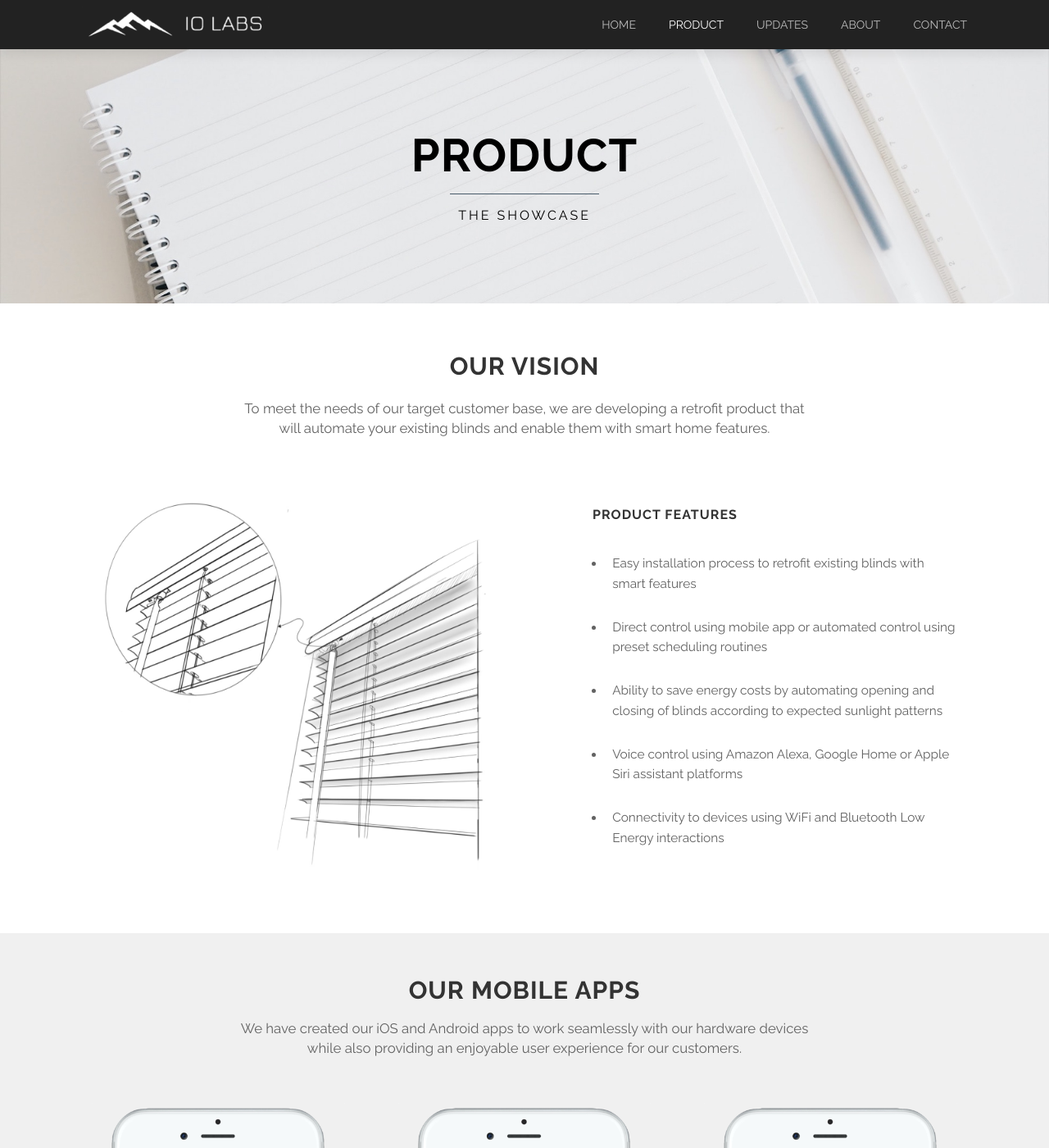
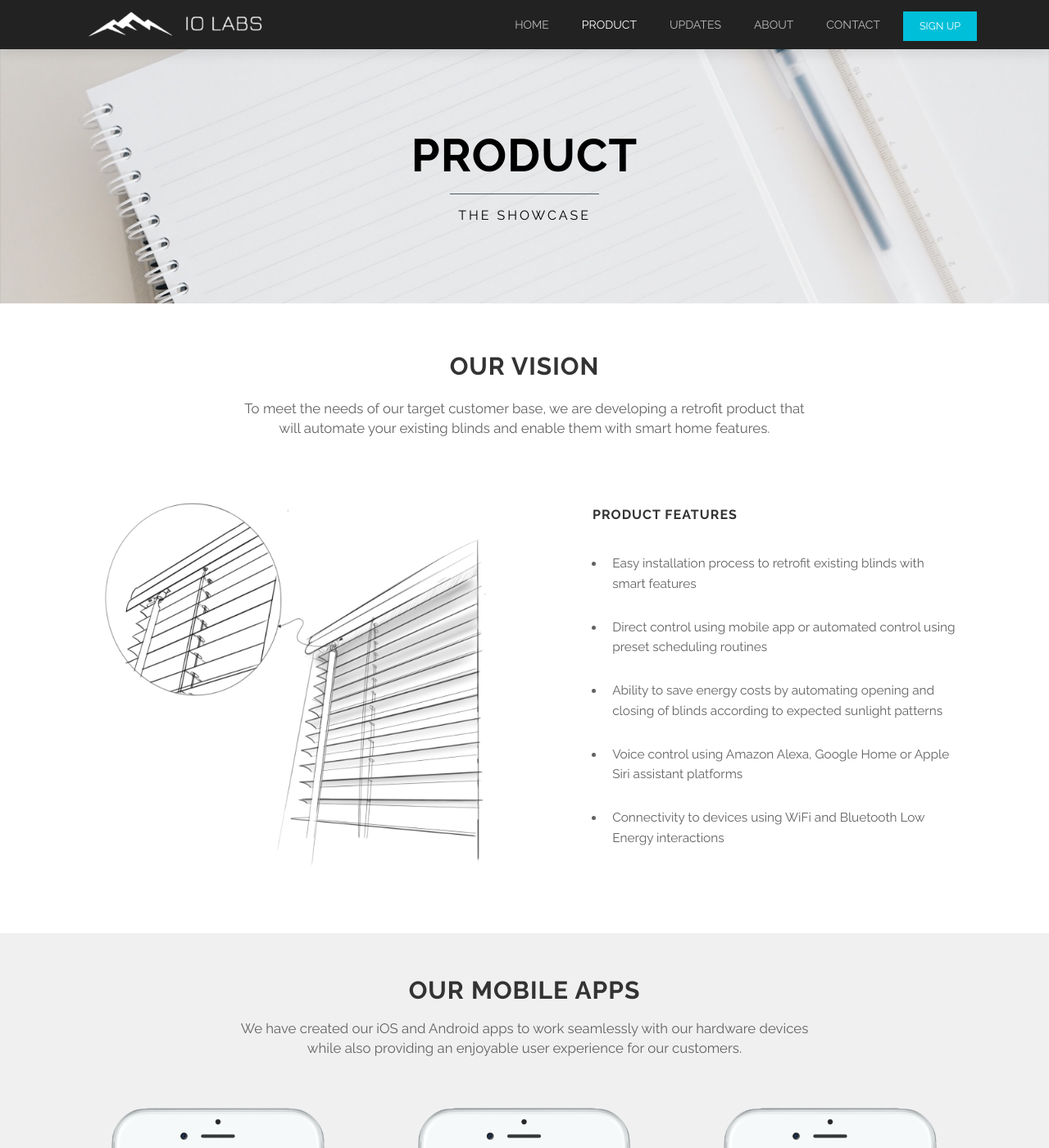
Before and after one commit to idea-oven-labs/idea-oven-labs.github.io, a Jekyll site: the page built from product.html, in a window 1280 px wide and 1400 px high. Shown: the whole window at 82% size. Built offline with Jekyll 4.4.1, drawn with Linux system fonts in a browser that asks for light colours; a script that is not in the unit is left out.

Commit message:
Add sign-up button to top navigation and move sign-up scripts to main footer to be able to use cross-application

```diff
--- a/_includes/footer.html
+++ b/_includes/footer.html
@@ -64,3 +64,9 @@
 <script src="{{ "/javascripts/jquery.sequence-min.js" | prepend: site.baseurl }}" type="text/javascript"></script>
 <script src="{{ "/javascripts/jquery.easing.1.3.js" | prepend: site.baseurl }}" type="text/javascript"></script>
 <script src="{{ "/javascripts/app.js" | prepend: site.baseurl }}" type="text/javascript"></script>
+
+<script>window.jQuery || document.write('<scr' + 'ipt src="https://cdnjs.cloudflare.com/ajax/libs/jquery/1.11.0/jquery.min.js"><\/sc' + 'ript>')</script>
+<script>window.$kol_jquery = window.jQuery</script>
+<script src="https://kickoffpages-kickofflabs.netdna-ssl.com/widgets/1.9.8/kol_bounce.js"></script>
+<script src='https://kickoffpages-kickofflabs.netdna-ssl.com/w/135090/273143.js'></script>
+<script src='https://kickoffpages-kickofflabs.netdna-ssl.com/w/135090/273147.js'></script>
--- a/_includes/header.html
+++ b/_includes/header.html
@@ -38,6 +38,8 @@
             </li>
           {% endif %}
         {% endfor %}
+        <span class="sign-up-btn kol-popup-273147">
+        SIGN UP</span>
       </ul>
     </section>
   </nav>
--- a/_layouts/product.html
+++ b/_layouts/product.html
@@ -25,6 +25,9 @@
 
     {% include footer.html %}
 
+    <!-- Scripts -->
+  <script src="landing/js/swiper.min.js"></script> <!-- Swiper for image and text sliders -->
+
   </body>
 
 </html>
--- a/css/style.css
+++ b/css/style.css
@@ -3730,7 +3730,7 @@ body {
     width: auto;
   }
   .f-topbar-fixed.shrink .top-bar .title-area a img {
-    width: 45%;
+    width: 25%;
   }
 }
 @media only screen and (max-width: 767px) {
@@ -3769,6 +3769,9 @@ body {
   .modBoxedSlider .caption h2 {
     font-size: 1.8rem;
   }
+  .f-topbar-fixed.shrink .top-bar .title-area a img {
+    width: 40%;
+  }
 }
 @media only screen and (max-width: 480px) {
   .modDefaultSlider .sequence .title h2 {
@@ -3829,8 +3832,22 @@ body {
   .modFullscreenSlider .fullscreen_slideshow .video_wrap {
     display: none;
   }
+  .f-topbar-fixed.shrink .top-bar .title-area a img {
+    width: 50%;
+  }
 }
 
 .logo {
   width: 200px;
 }
+
+.sign-up-btn {
+  cursor: pointer;
+  display: inline-block;
+  background-color: #00bfd8;
+  color: #fff;
+  padding: 8px 20px;
+  margin: 14px 8px;
+  font-size: 0.9rem;
+  font-weight: normal;
+}
```
Also changed, not shown: product.html (+0 -9 lines).
